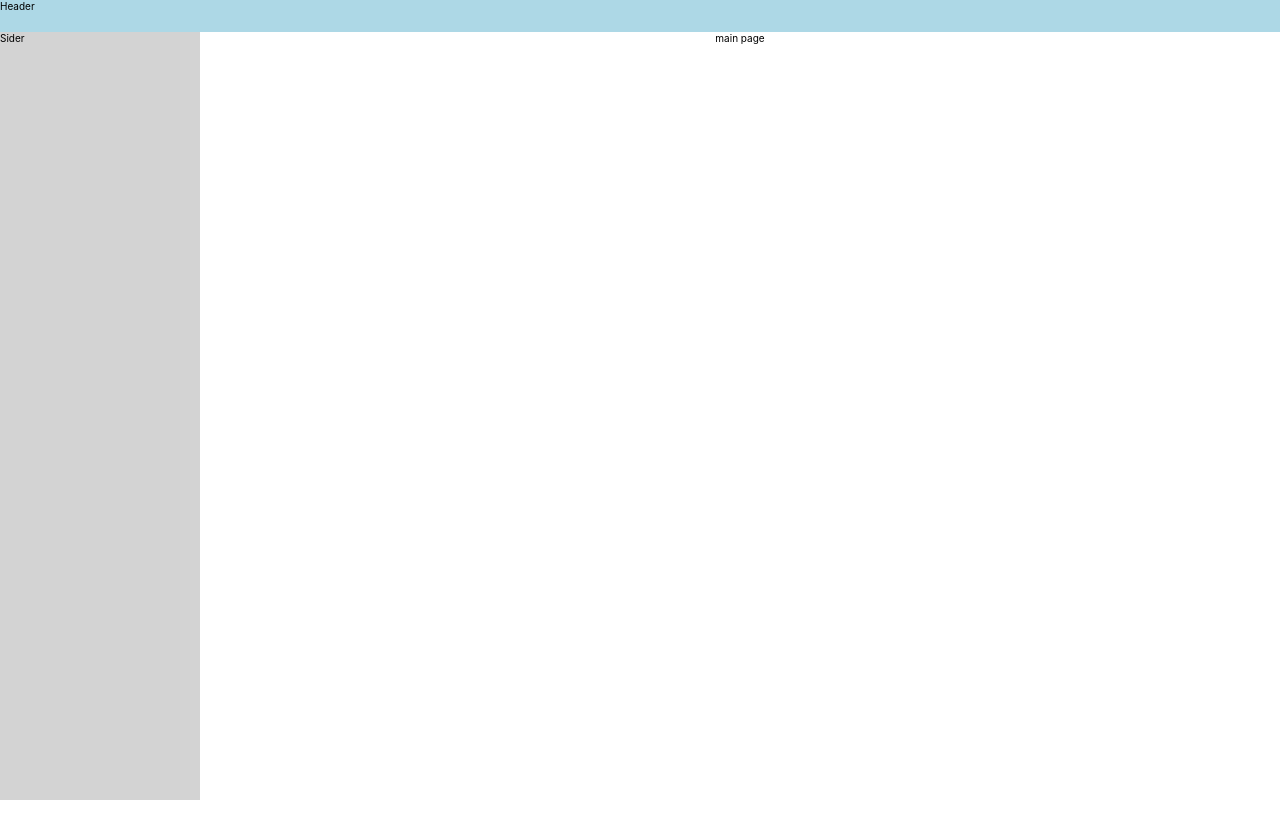
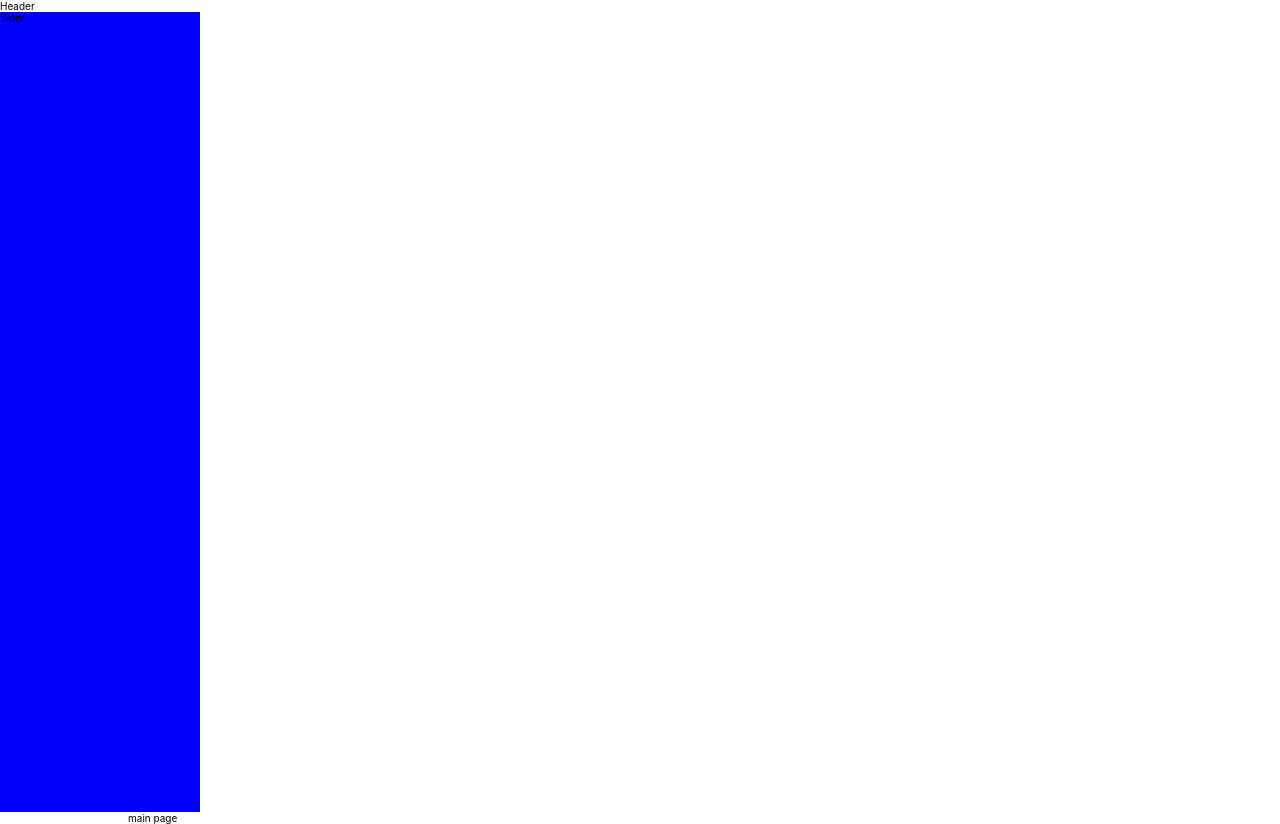
Before and after one commit to gahyuun/Upjuyanolja_FE, a React (Create React App) app: page / in a window 1280 px wide. Before the commit the page ends 800 px from the top, so only its background shows below. Built offline with nearby package versions, Linux system fonts and the light colour scheme.

Commit message:
Fix: antd 적용 문제 해결 (#33)

```diff
--- a/craco.config.js
+++ b/craco.config.js
@@ -1,5 +1,8 @@
 // eslint-disable-next-line @typescript-eslint/no-var-requires
 const CracoLessPlugin = require('craco-less');
+// eslint-disable-next-line @typescript-eslint/no-var-requires
+const TsconfigPathsPlugin = require('tsconfig-paths-webpack-plugin');
+
 module.exports = {
   plugins: [
     {
--- a/src/layout.tsx
+++ b/src/layout.tsx
@@ -1,47 +1,27 @@
 import { Layout } from 'antd';
-import Sider from 'antd/lib/layout/Sider';
-import { Content, Header } from 'antd/lib/layout/layout';
 import { Outlet } from 'react-router-dom';
 
 export const RootLayout = () => {
   return (
-    <Layout
-      style={{
-        height: '100vh',
-      }}
-    >
-      <Header
-        style={{
-          width: '100vw',
-          height: '4vh',
-          backgroundColor: 'lightblue',
-        }}
-      >
-        Header
-      </Header>
-
-      <Layout
-        style={{
-          display: 'flex',
-        }}
-      >
-        <Sider
+    <Layout>
+      <Layout.Header>Header</Layout.Header>
+      <Layout>
+        <Layout.Sider
           style={{
-            width: '256px',
-            height: '96vh',
-            backgroundColor: 'lightgray',
+            backgroundColor: 'blue',
+            height: '100vh',
           }}
         >
           Sider
-        </Sider>
-        <Content
+        </Layout.Sider>
+        <Layout.Content
           style={{
             maxWidth: '1024px',
             margin: '0 auto',
           }}
         >
           <Outlet />
-        </Content>
+        </Layout.Content>
       </Layout>
     </Layout>
   );
```
Also changed, not shown: package.json (+4 -4 lines).
